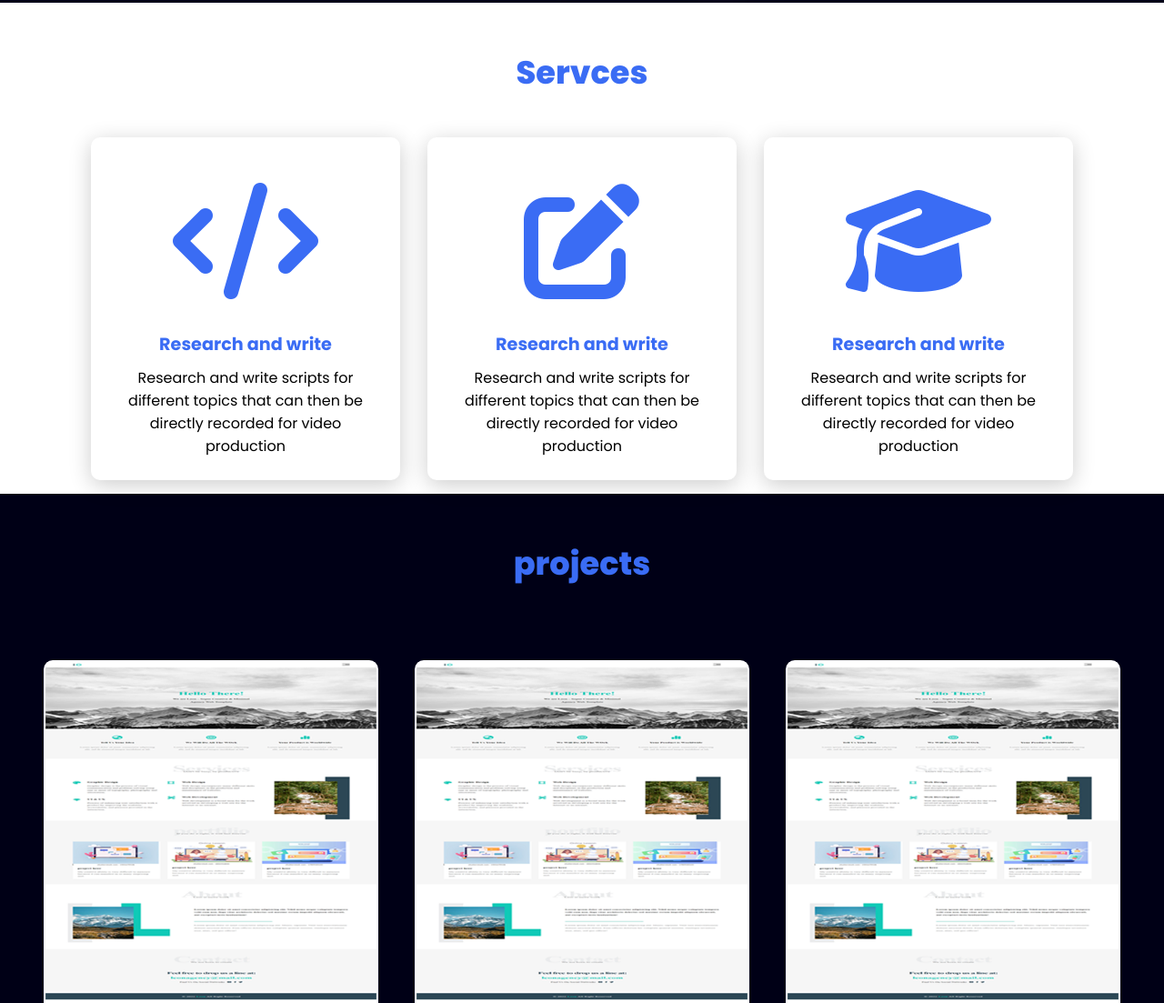
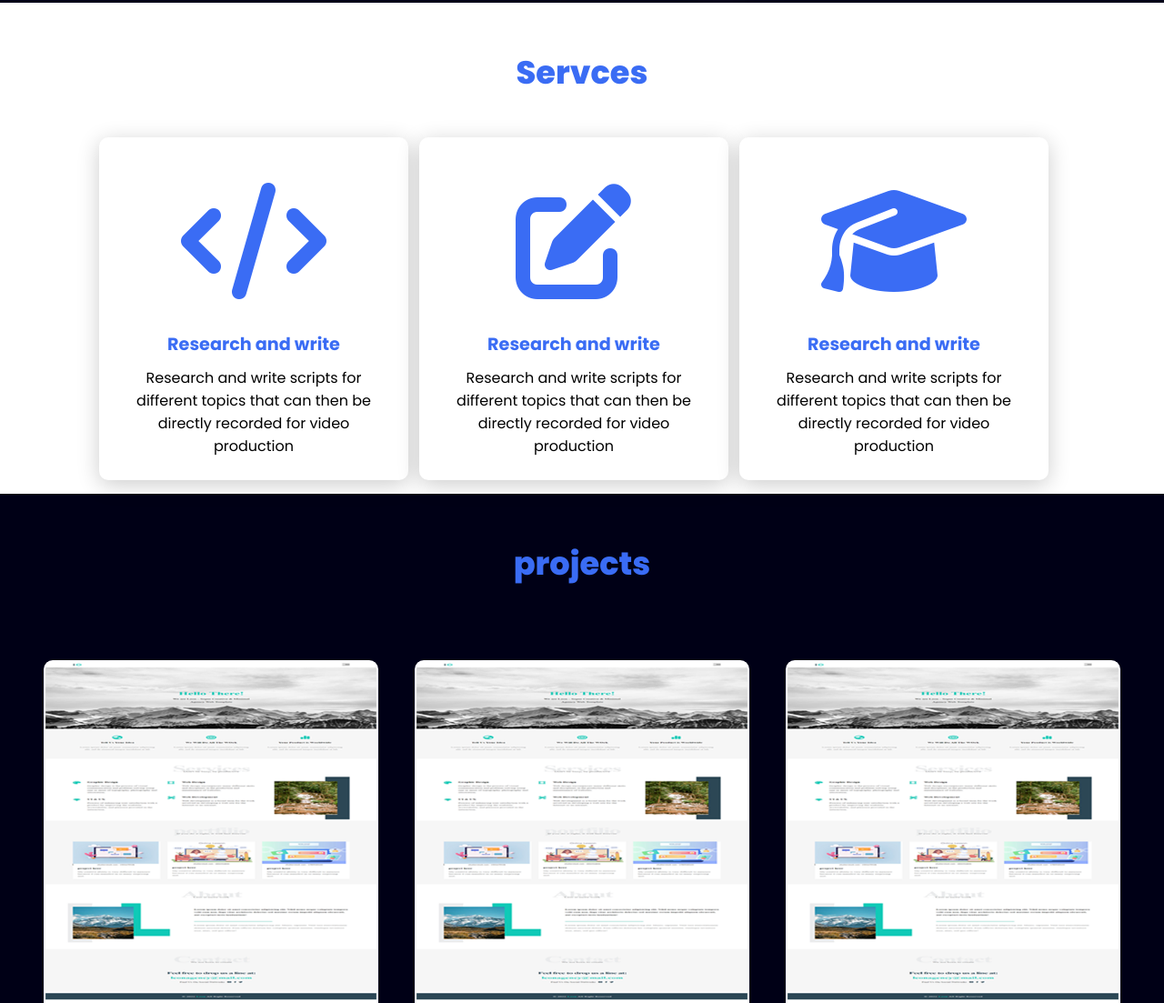
Before and after one commit to Abanobgit/Abanob-fayz, a plain HTML site: page index.html in a window 1280 px wide. Shown: the part 797-1900 px from the top of the page at 91% size. Drawn offline with Linux system fonts and the light colour scheme.

Commit message:
aaadsfs
aedew asdfds

```diff
--- a/css/style.css
+++ b/css/style.css
@@ -141,6 +141,7 @@ nav a:hover {
     padding: 25px;
     margin: 15px;
     transition: 0.6s ease;
+    margin-left: -3px;
 }
 
 .card:hover {
```
